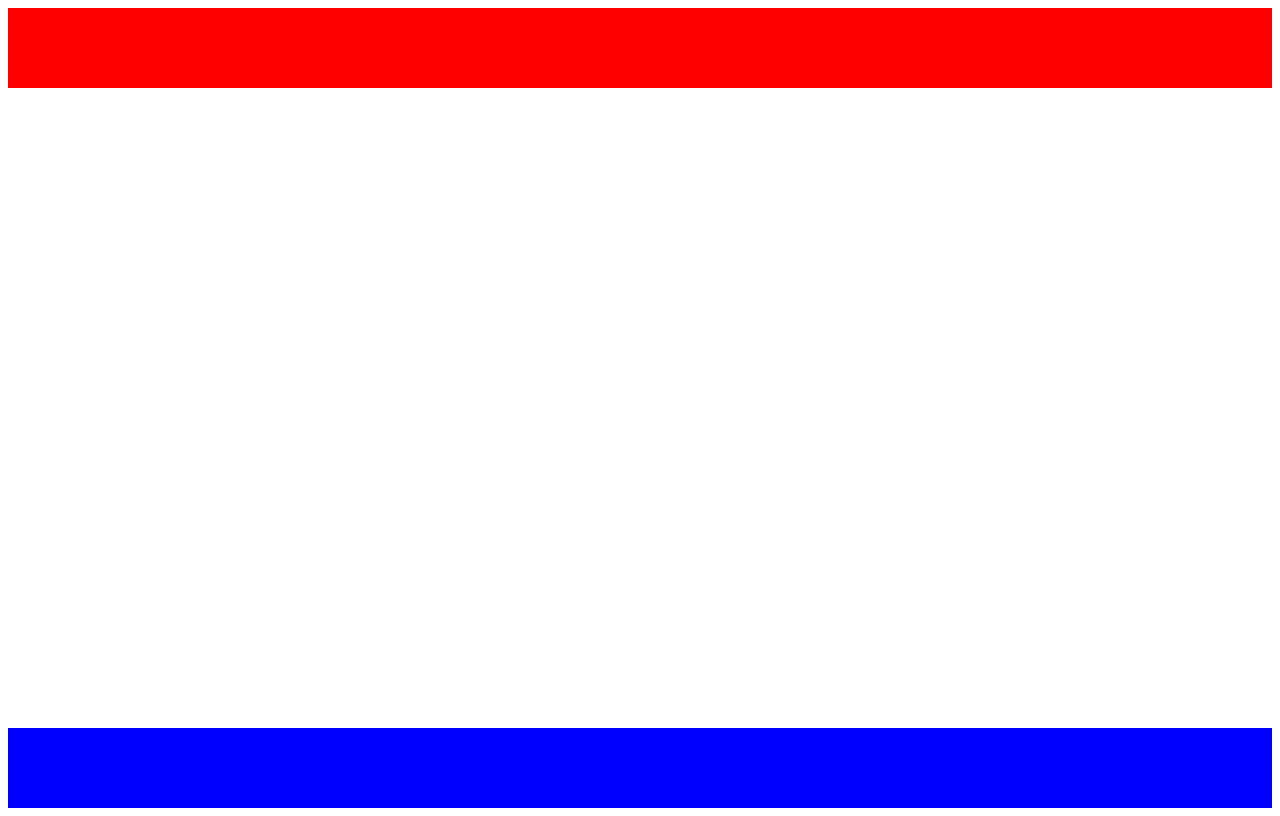
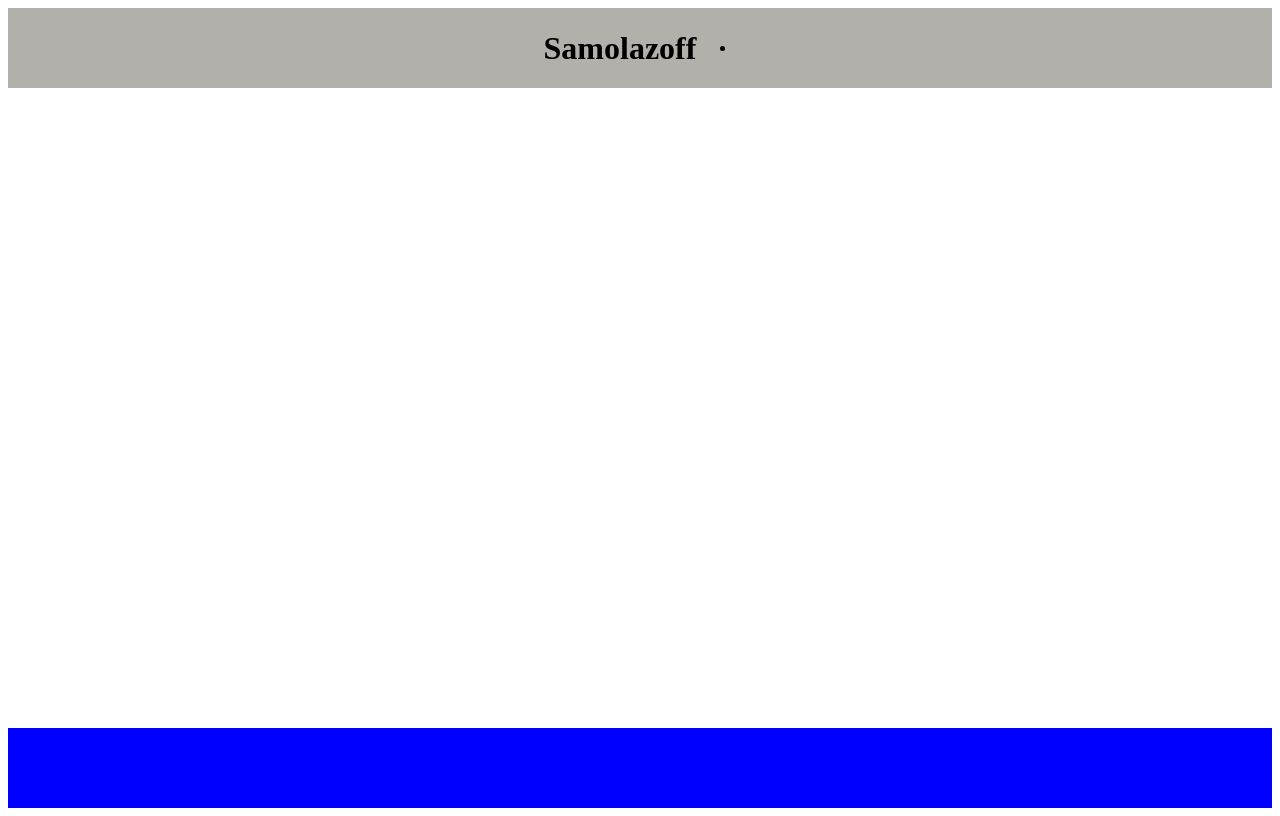
Before and after one commit to samolazoff/Portfolio, a React (Create React App) app: page / in a window 1280 px wide. Built offline with nearby package versions, Linux system fonts and the light colour scheme.

Commit message:
Add dirty app-header

```diff
--- /dev/null
+++ b/src/components/Header/Header.jsx
@@ -0,0 +1,20 @@
+import './Header.scss';
+
+function Header() {
+    return (
+        <header className="app-header">
+            <div className="container">
+                <h1 className="logo">Samolazoff</h1>
+                <nav className="app-header-nav">
+                    <ul>
+                        <li>
+                            <a href=""></a>
+                        </li>
+                    </ul>
+                </nav>
+            </div>
+        </header>
+    )
+};
+
+export default Header;
--- /dev/null
+++ b/src/components/Header/Header.scss
@@ -0,0 +1,17 @@
+@import '../../styles/Variables.scss';
+
+.app-header{
+    display: flex;
+    flex-direction: row;
+    justify-content: center;
+    align-items: center;
+    width: 100%;
+    background-color: map-get($bgc-colors , "secondary");
+    .container{
+        display: flex;
+        flex-direction: row;
+        justify-content: center;
+        align-items: center;
+        height: 80px;
+    }
+}
--- a/src/pages/Layout/Layout.jsx
+++ b/src/pages/Layout/Layout.jsx
@@ -2,10 +2,12 @@ import './Layout.scss';
 
 import { Outlet } from 'react-router';
 
+import Header from '../../components/Header/Header';
+
 function Layout () {
     return(
         <>
-            <header className="app-header"></header>
+            <Header/>
             <main className='app-main'>
                 <Outlet/>
             </main>
--- a/src/pages/Layout/Layout.scss
+++ b/src/pages/Layout/Layout.scss
@@ -1,9 +1,5 @@
 .app{
-    &-header{
-        width: 100%;
-        height: 80px;
-        background-color: red;
-    }
+
     &-main{
         width: 100%;
         min-height: calc(100vh - 80px - 80px);
```
